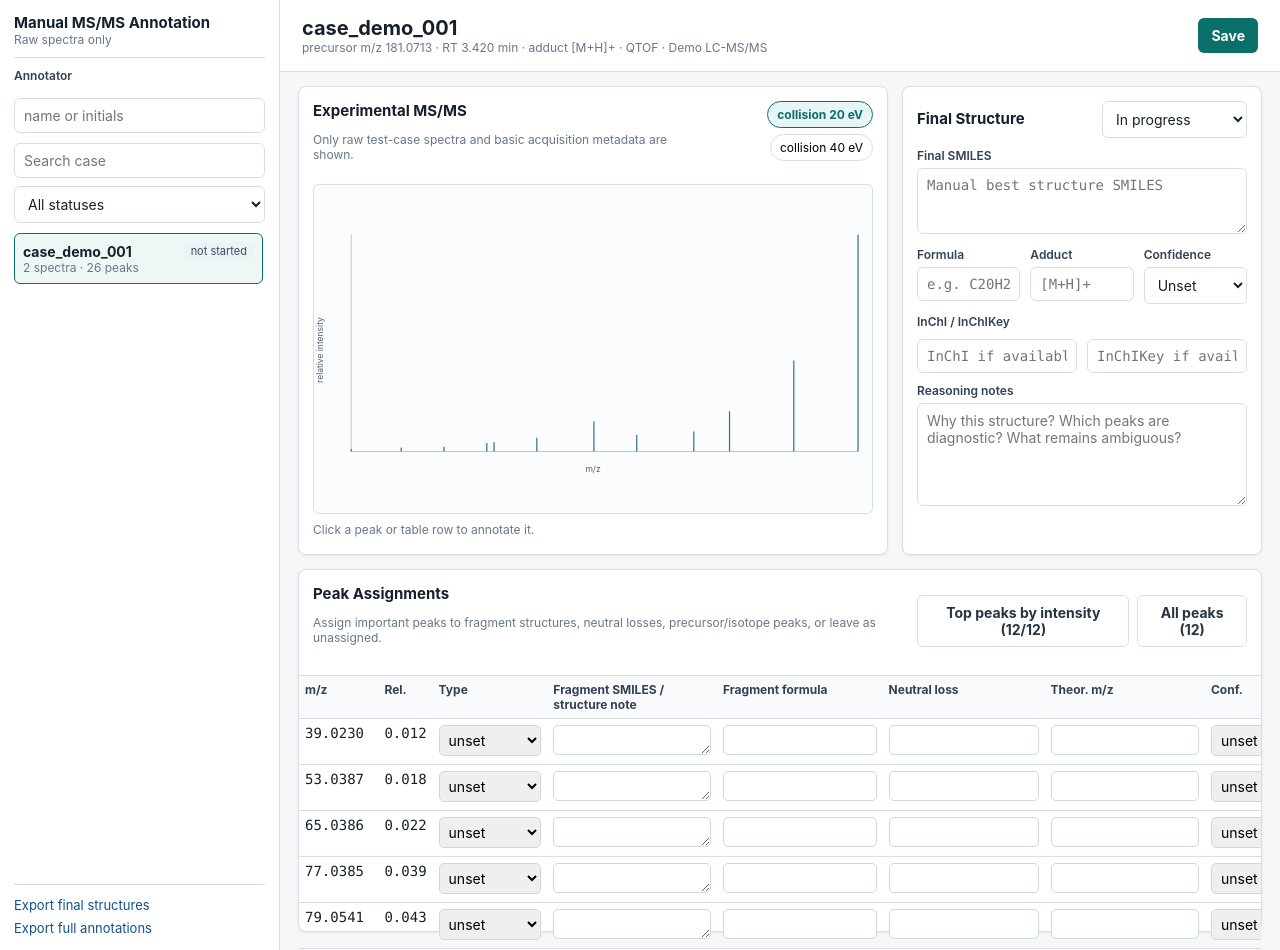
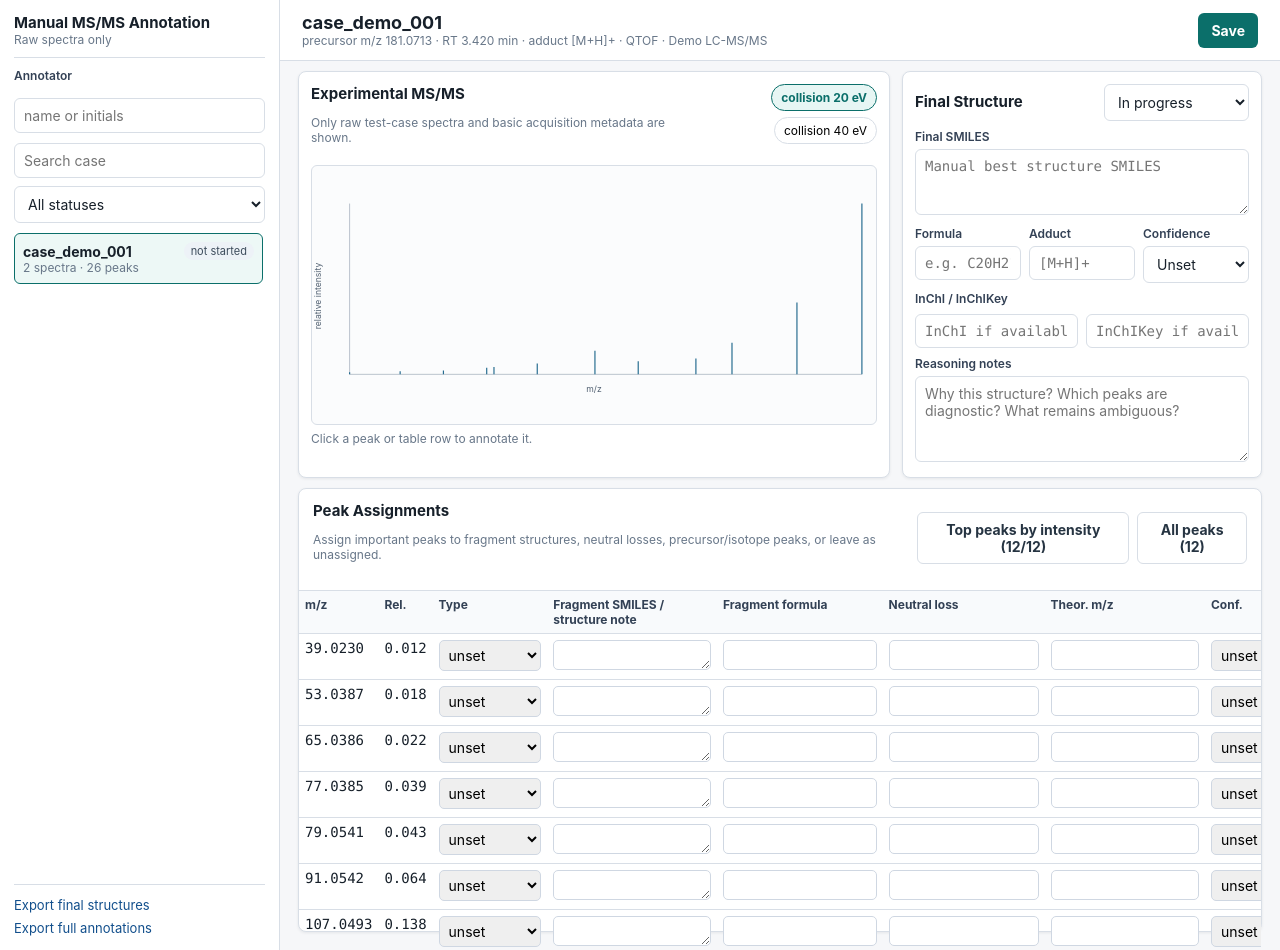
Before and after one commit to Zi-hang-Zhou/ms-ms-pred-annotations, a Flask app: page / in a window 1280 px wide. Run offline with Flask 3, Linux system fonts and the light colour scheme.

Commit message:
Raise peak assignment workspace

```diff
--- a/static/app.js
+++ b/static/app.js
@@ -212,8 +212,8 @@ function renderSpectrum() {
   }
   const peaks = spec.peaks;
   const width = Math.max(720, els.spectrumPlot.clientWidth || 720);
-  const height = 330;
-  const pad = { left: 48, right: 18, top: 16, bottom: 34 };
+  const height = 260;
+  const pad = { left: 48, right: 18, top: 12, bottom: 30 };
   const mzMin = Math.min(...peaks.map((p) => p.mz));
   const mzMax = Math.max(...peaks.map((p) => p.mz));
   const intMax = Math.max(...peaks.map((p) => p.intensity_raw), 1);
--- a/static/style.css
+++ b/static/style.css
@@ -195,7 +195,7 @@ textarea {
 .topbar {
   background: #fff;
   border-bottom: 1px solid var(--border);
-  padding: 16px 22px;
+  padding: 12px 22px;
   display: flex;
   align-items: center;
   justify-content: space-between;
@@ -203,7 +203,7 @@ textarea {
 }
 
 .case-title {
-  font-size: 20px;
+  font-size: 18px;
   font-weight: 750;
 }
 
@@ -240,8 +240,8 @@ textarea {
 .content-grid {
   display: grid;
   grid-template-columns: minmax(0, 1.45fr) minmax(360px, 0.75fr);
-  gap: 14px;
-  padding: 14px 18px 0;
+  gap: 12px;
+  padding: 10px 18px 0;
 }
 
 .spectrum-panel,
@@ -255,11 +255,11 @@ textarea {
 
 .spectrum-panel,
 .structure-panel {
-  padding: 14px;
+  padding: 12px;
 }
 
 .assignment-panel {
-  margin: 14px 18px 18px;
+  margin: 10px 18px 18px;
   min-height: 340px;
 }
 
@@ -268,7 +268,7 @@ textarea {
   justify-content: space-between;
   align-items: flex-start;
   gap: 14px;
-  margin-bottom: 10px;
+  margin-bottom: 8px;
 }
 
 .panel-header.compact {
@@ -305,7 +305,7 @@ h2 {
 
 .spectrum-plot {
   width: 100%;
-  height: 330px;
+  height: 260px;
   border: 1px solid var(--border);
   border-radius: 6px;
   background: #fbfcfd;
@@ -313,15 +313,15 @@ h2 {
 }
 
 .peak-readout {
-  margin-top: 8px;
-  min-height: 18px;
+  margin-top: 6px;
+  min-height: 16px;
 }
 
 .form-row {
   display: grid;
   grid-template-columns: 1fr 1fr 1fr;
-  gap: 10px;
-  margin: 10px 0;
+  gap: 8px;
+  margin: 8px 0;
 }
 
 .form-row.two {
@@ -333,7 +333,7 @@ h2 {
 }
 
 .assignment-panel .panel-header {
-  padding: 14px 14px 8px;
+  padding: 12px 14px 8px;
 }
 
 .assignment-tools {
@@ -342,7 +342,8 @@ h2 {
 }
 
 .table-wrap {
-  max-height: 430px;
+  max-height: calc(100vh - 555px);
+  min-height: 360px;
   overflow: auto;
   border-top: 1px solid var(--border);
 }
--- a/templates/index.html
+++ b/templates/index.html
@@ -101,7 +101,7 @@
             </div>
 
             <label class="field-label" for="globalNotes">Reasoning notes</label>
-            <textarea id="globalNotes" class="textarea" rows="5" placeholder="Why this structure? Which peaks are diagnostic? What remains ambiguous?"></textarea>
+            <textarea id="globalNotes" class="textarea" rows="4" placeholder="Why this structure? Which peaks are diagnostic? What remains ambiguous?"></textarea>
           </div>
         </section>
 
```
Also changed, not shown: 1 other file.
